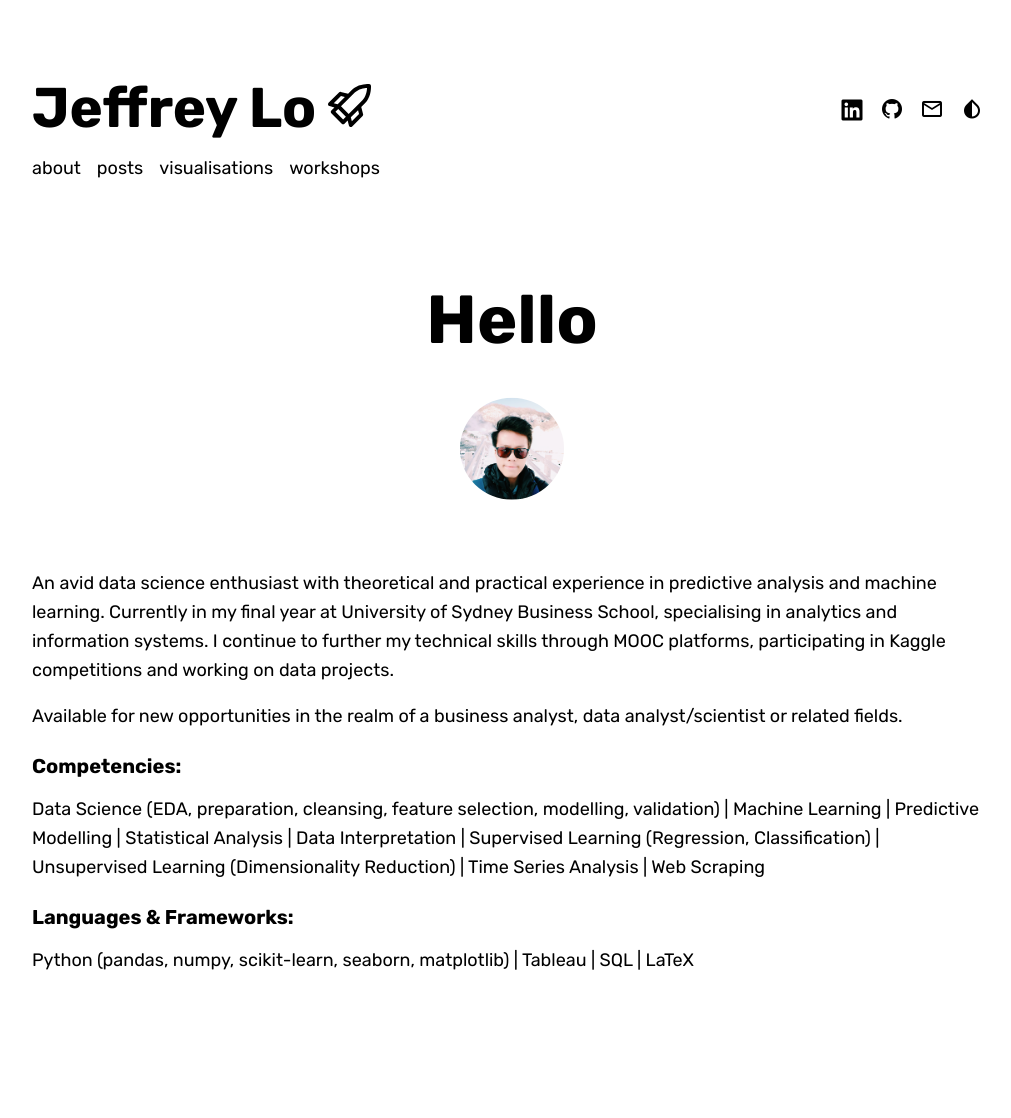
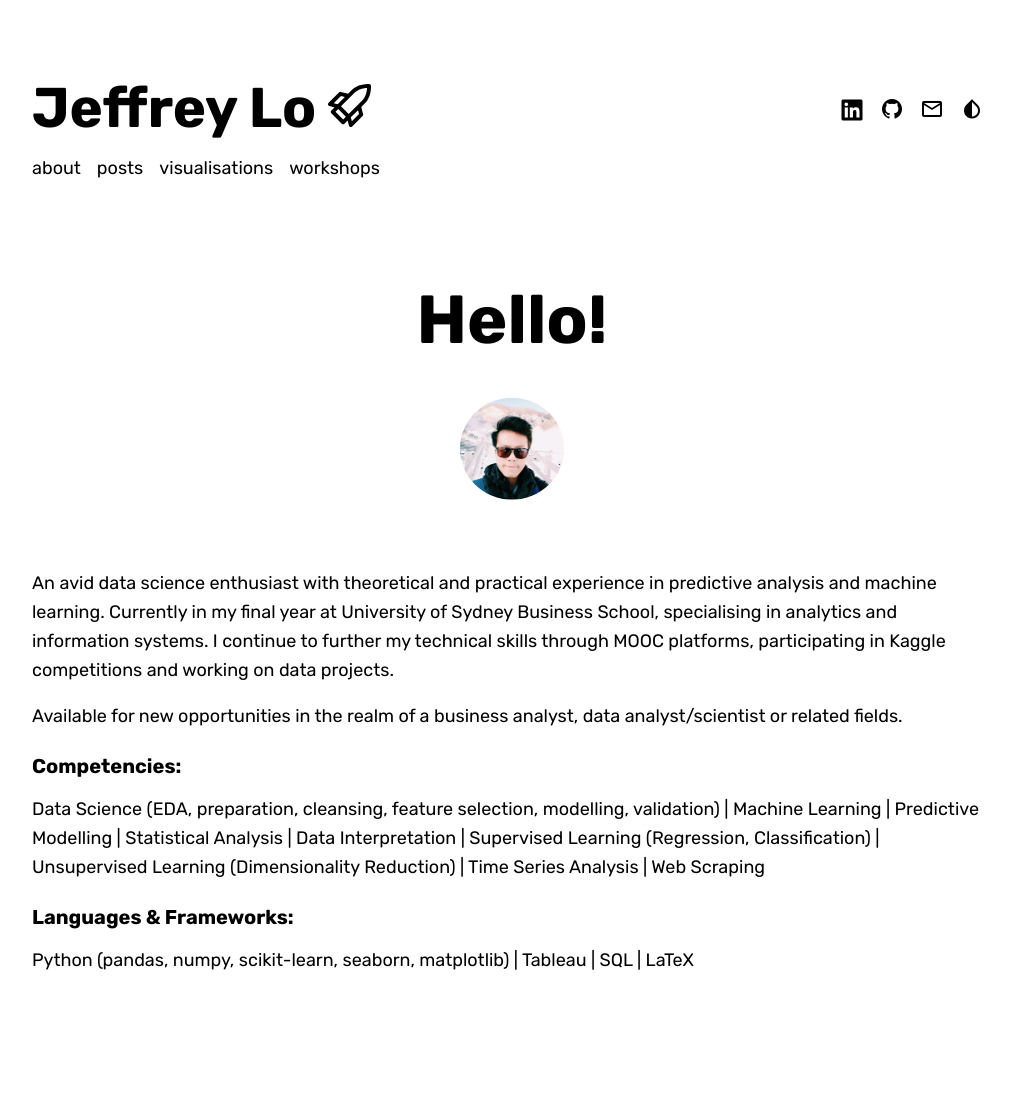
Before and after one commit to jeffreycklo/jeffreycklo.github.io, a Jekyll site: the page built from about.md, in a window 1280 px wide. Shown: the whole page, without its empty margins (128-1139 px from the left). Built offline with Jekyll 4.4.1, drawn with Linux system fonts in a browser that asks for light colours; nearby versions of some CDN libraries; some web fonts are replaced.

Commit message:
Exclamation mark

```diff
--- a/about.md
+++ b/about.md
@@ -1,6 +1,6 @@
 ---
 layout: page
-title: Hello
+title: Hello!
 permalink: /about/
 published: true
 redirect_from: "/"
```
